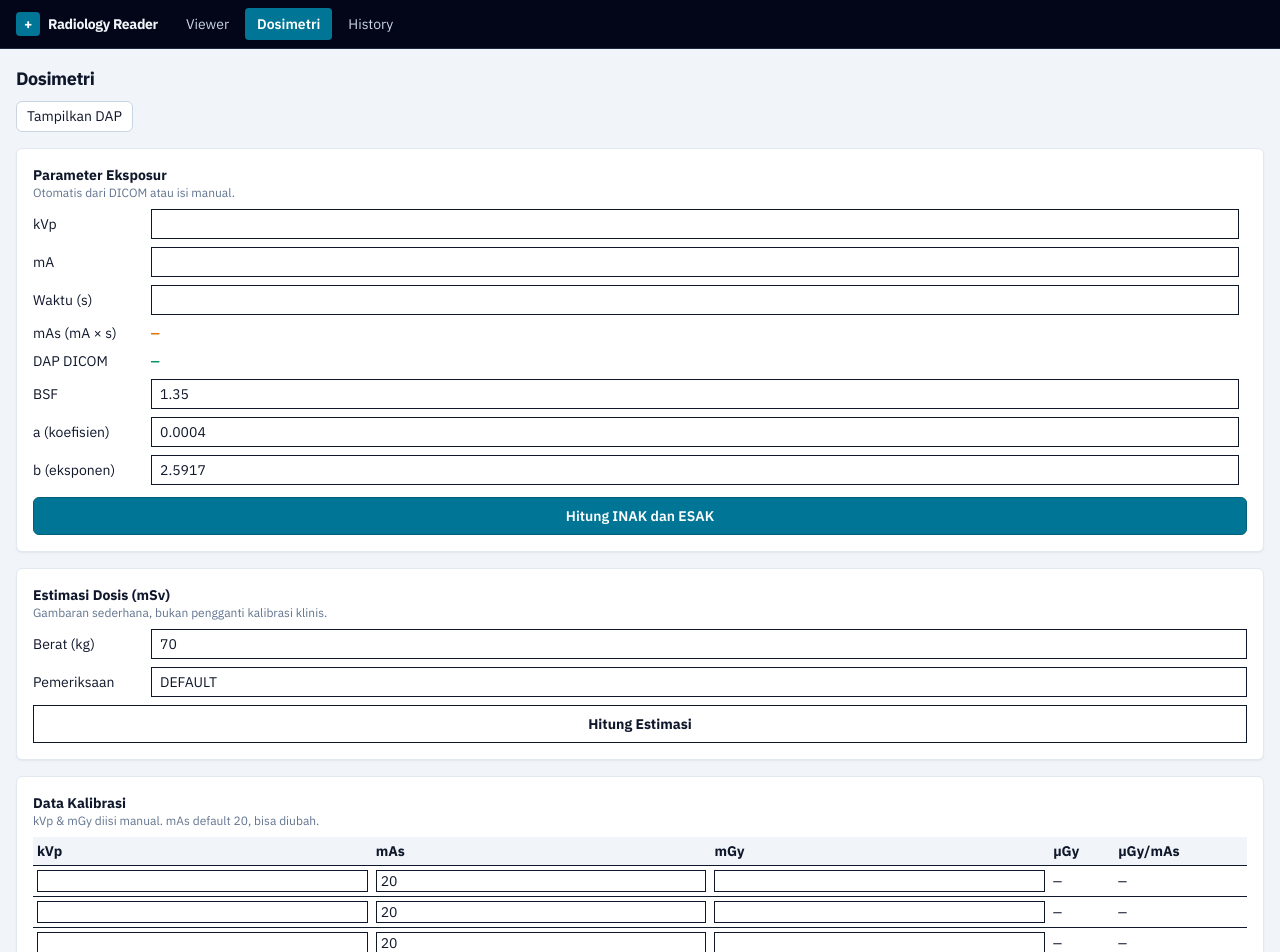
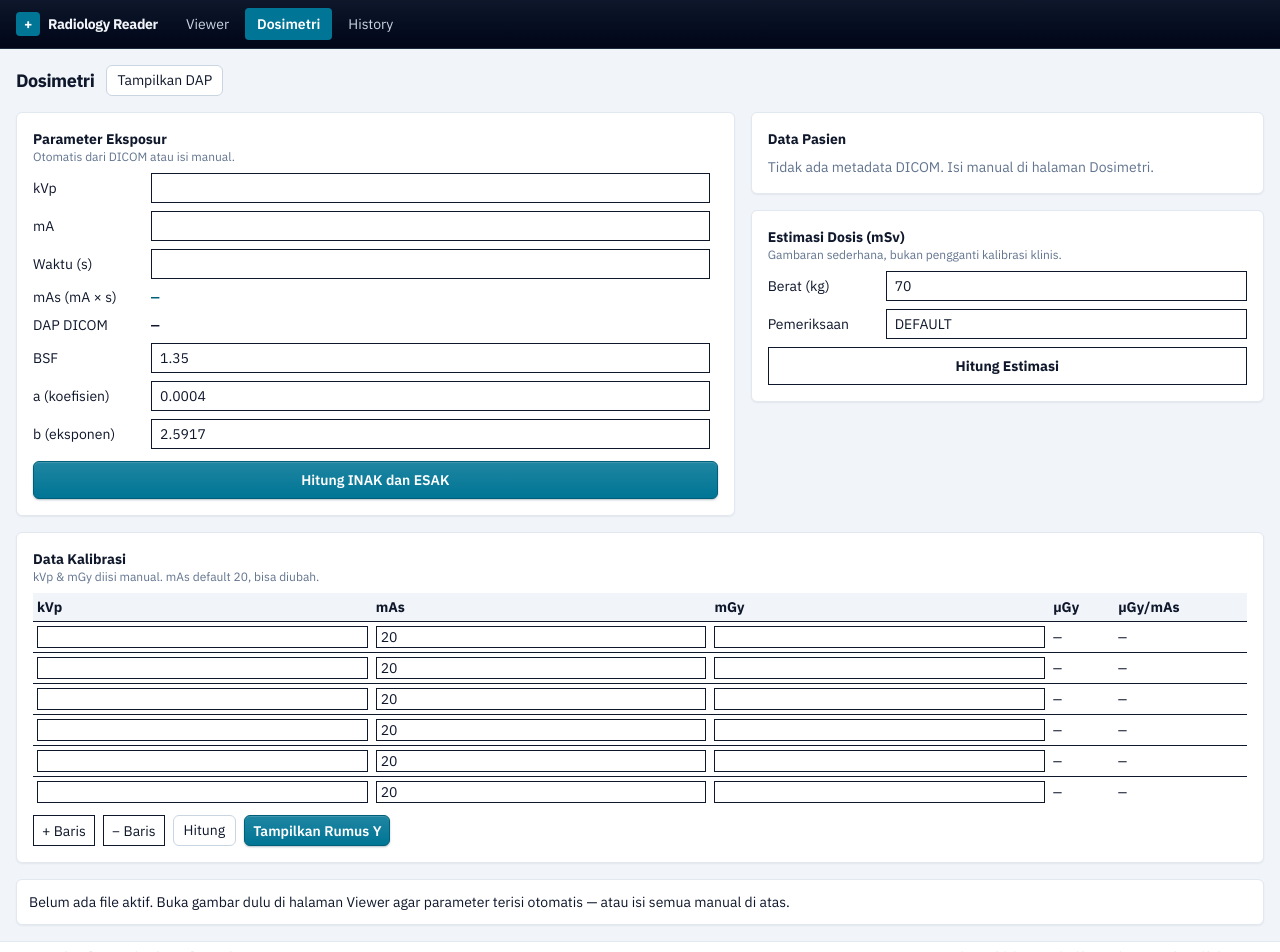
Before and after one commit to agungibr/radiology-reader-web, a SvelteKit app: page /dosimetry in a window 1280 px wide. Shown: the top 952 px of the page. Built offline with nearby package versions, Linux system fonts and the light colour scheme.

Commit message:
ui: dosimetry layout, history formatting, accent unification
Dosimetri 2 kolom (parameter + konteks pasien/estimasi), tabel history 4 desimal (export tetap penuh), sisa aksen amber/blue/indigo -> cyan/slate, e2e tunggu POST history (anti-race).

```diff
--- a/src/app.css
+++ b/src/app.css
@@ -70,8 +70,12 @@ body {
 /* Aksi primer tunggal */
 .btn-primary {
   background-color: var(--color-cyan-700);
+  background-image: linear-gradient(to bottom, rgb(255 255 255 / 0.12), rgb(255 255 255 / 0));
   border: 1px solid var(--color-cyan-800);
   border-radius: var(--radius-md);
+  box-shadow:
+    inset 0 1px 0 rgb(255 255 255 / 0.15),
+    0 1px 2px rgb(8 51 68 / 0.3);
   color: var(--color-white);
   font-weight: 600;
   transition:
--- a/src/components/CalibrationTable.svelte
+++ b/src/components/CalibrationTable.svelte
@@ -121,16 +121,16 @@
   <div class="mt-2 flex flex-wrap gap-2 text-sm">
     <button type="button" class="border px-2 py-1" onclick={tambahBaris}>+ Baris</button>
     <button type="button" class="border px-2 py-1" onclick={hapusBaris}>− Baris</button>
-    <button type="button" class="border bg-amber-500 px-2 py-1 font-bold" onclick={hitung}
-      >Hitung</button
-    >
-    <button type="button" class="border bg-amber-500 px-2 py-1 font-bold" onclick={tampilkanRumus}>
+    <button type="button" class="toolbtn" onclick={hitung}>Hitung</button>
+    <button type="button" class="btn-primary px-2 py-1 text-sm" onclick={tampilkanRumus}>
       Tampilkan Rumus Y
     </button>
   </div>
 
   {#if formula}
-    <p class="mt-2 bg-indigo-950 p-2 text-center font-mono font-bold text-indigo-200">{formula}</p>
+    <p class="mt-2 rounded bg-slate-950 p-2 text-center font-mono font-bold text-cyan-100">
+      {formula}
+    </p>
     <p class="text-center text-xs text-slate-500">{r2text} — koefisien a dan b diperbarui</p>
   {/if}
   {#if error}
--- a/src/components/DapForm.svelte
+++ b/src/components/DapForm.svelte
@@ -115,7 +115,7 @@
       <p class="mt-1 text-xs text-slate-500">IAK SID (mGy)</p>
       <p class="font-mono font-bold">{result.iakSidMgy.toFixed(6)} mGy</p>
       <p class="mt-1 text-xs text-slate-500">DAP (mGy·cm²)</p>
-      <p class="font-mono text-2xl font-bold text-amber-600">
+      <p class="tnum font-mono text-2xl font-bold text-cyan-800">
         {result.dapMgyCm2.toFixed(4)} mGy·cm²
       </p>
     </div>
--- a/src/components/ExposureForm.svelte
+++ b/src/components/ExposureForm.svelte
@@ -113,13 +113,13 @@
     <span class="text-xs text-green-700">{meta?.exposureTimeS != null ? 'DICOM' : ''}</span>
 
     <span>mAs (mA × s)</span>
-    <span class="font-mono font-bold text-amber-600"
+    <span class="tnum font-mono font-bold text-cyan-800"
       >{mas !== null ? `${mas.toFixed(4)} mAs` : '—'}</span
     >
     <span></span>
 
     <span>DAP DICOM</span>
-    <span class="font-mono font-bold text-emerald-600">
+    <span class="tnum font-mono font-bold text-slate-900">
       {dap !== null ? `${dap.toFixed(4)} mGy·cm²` : '—'}
     </span>
     <span></span>
@@ -171,9 +171,9 @@
   {#if result}
     <div class="mt-3 border-t pt-2">
       <p class="text-xs text-slate-500">INAK (Incident Air Kerma)</p>
-      <p class="font-mono text-xl font-bold">{result.inak.toFixed(6)} mGy</p>
+      <p class="tnum font-mono text-xl font-bold">{result.inak.toFixed(6)} mGy</p>
       <p class="mt-1 text-xs text-slate-500">ESAK (Entrance Surface Air Kerma)</p>
-      <p class="font-mono text-2xl font-bold text-blue-700">{result.esak.toFixed(6)} mGy</p>
+      <p class="tnum font-mono text-2xl font-bold text-cyan-800">{result.esak.toFixed(6)} mGy</p>
     </div>
   {/if}
 
--- a/src/components/HistoryTable.svelte
+++ b/src/components/HistoryTable.svelte
@@ -31,8 +31,8 @@
   } = $props();
 
   const display: ExportRow[] = $derived(
-    rows.map((r, i) =>
-      toExportRow({
+    rows.map((r, i) => ({
+      ...toExportRow({
         no: rows.length - i,
         patientId: r.patientId,
         patientName: r.patientName,
@@ -49,15 +49,23 @@
         dapMgyCm2: r.dapMgyCm2,
         drlLimitText: r.drlLimitText,
         drlStatus: r.drlStatus
-      })
-    )
+      }),
+      // Tampilan tabel dibulatkan; file export tetap presisi penuh.
+      mAs: fmt(r.mas),
+      'INAK (mGy)': fmt(r.inakMgy),
+      'ESAK (mGy)': fmt(r.esakMgy)
+    }))
   );
+
+  function fmt(v: number): string {
+    return Number.isFinite(v) ? v.toFixed(4) : '';
+  }
 
   const columns: string[] = $derived(display.length > 0 ? Object.keys(display[0] as object) : []);
 </script>
 
 <div class="panel slim-scroll overflow-auto">
-  <table class="w-full text-xs">
+  <table class="tnum w-full font-mono text-xs">
     <thead class="sticky top-0 bg-slate-100">
       <tr>
         {#each columns as c (c)}
--- a/src/routes/+layout.svelte
+++ b/src/routes/+layout.svelte
@@ -12,7 +12,9 @@
   ];
 </script>
 
-<header class="border-b border-slate-800 bg-slate-950 text-slate-100">
+<header
+  class="border-b border-slate-800 bg-gradient-to-b from-slate-900 to-slate-950 text-slate-100"
+>
   <nav class="flex items-center gap-1 px-4 py-2" aria-label="Navigasi utama">
     <span class="mr-3 flex items-center gap-2 text-sm font-bold tracking-tight">
       <span
--- a/src/routes/dosimetry/+page.svelte
+++ b/src/routes/dosimetry/+page.svelte
@@ -3,6 +3,7 @@
   import DapForm from '$components/DapForm.svelte';
   import DoseEstimateCard from '$components/DoseEstimateCard.svelte';
   import ExposureForm from '$components/ExposureForm.svelte';
+  import PatientCard from '$components/PatientCard.svelte';
   import { activeFile } from '$lib/session';
 
   let file = $state($activeFile);
@@ -16,9 +17,9 @@
   let showDap = $state(false);
 </script>
 
-<div class="p-4">
-  <h1 class="text-lg font-bold tracking-tight">Dosimetri</h1>
-  <div class="mt-2">
+<div class="mx-auto max-w-7xl p-4">
+  <div class="flex flex-wrap items-center gap-3">
+    <h1 class="text-lg font-bold tracking-tight">Dosimetri</h1>
     <button
       type="button"
       class="toolbtn"
@@ -27,15 +28,23 @@
     >
       {showDap ? 'Sembunyikan DAP' : 'Tampilkan DAP'}
     </button>
+    {#if file}
+      <span class="tnum ml-auto hidden font-mono text-xs text-slate-500 sm:inline">
+        {file.name}
+      </span>
+    {/if}
   </div>
 
   {#key file?.name ?? 'tanpa-file'}
-    <div class={`mt-4 grid items-start gap-4 ${showDap ? 'lg:grid-cols-2' : ''}`}>
-      <ExposureForm {file} bind:coeffA bind:coeffB />
+    <div class="mt-4 grid items-start gap-4 xl:grid-cols-[minmax(0,7fr)_minmax(0,5fr)]">
       <div class="grid content-start gap-4">
+        <ExposureForm {file} bind:coeffA bind:coeffB />
         {#if showDap}
           <DapForm {file} />
         {/if}
+      </div>
+      <div class="grid content-start gap-4">
+        <PatientCard metadata={file?.metadata ?? null} />
         <DoseEstimateCard {file} />
       </div>
     </div>
@@ -50,7 +59,7 @@
   {/key}
 
   {#if !file}
-    <p class="panel mt-4 border-amber-300 bg-amber-50 p-2 text-sm">
+    <p class="panel mt-4 border-amber-300 bg-amber-50 p-3 text-sm">
       Belum ada file aktif. Buka gambar dulu di halaman Viewer agar parameter terisi otomatis — atau
       isi semua manual di atas.
     </p>
```
Also changed, not shown: 1 other file (tests, documents, lock files or other folders).
